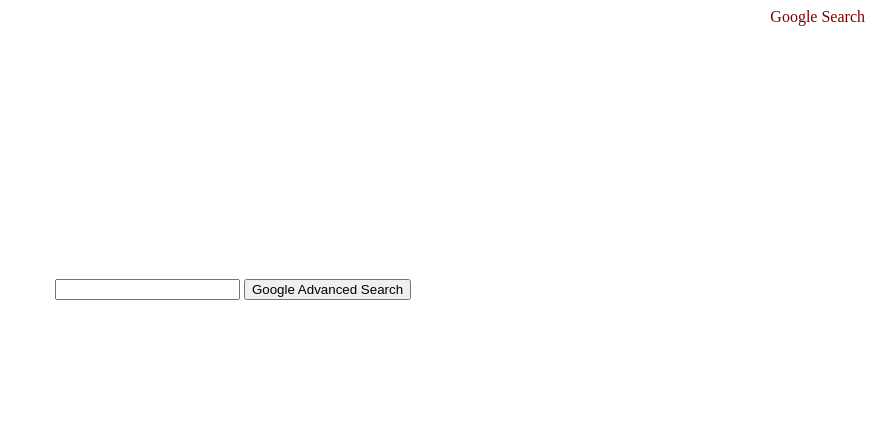
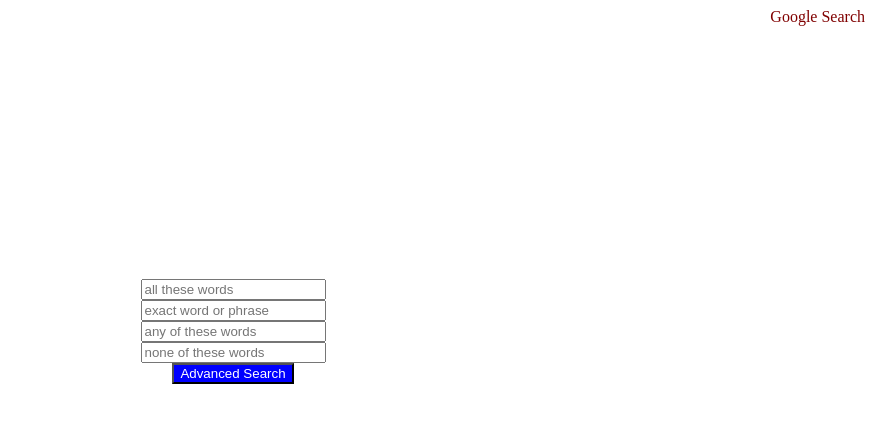
Before and after one commit to JGPutnam/CS50-Web-Programming, a plain HTML site: page Google-advanced-search-subpage.html in a window 1280 px wide. Shown: the whole page, without its empty margins (407-1280 px from the left). Drawn offline with Linux system fonts and the light colour scheme.

Commit message:
final draft of project 0?

```diff
--- a/Google-advanced-search-subpage.html
+++ b/Google-advanced-search-subpage.html
@@ -7,9 +7,16 @@
     <body>
         <a href="index.html">Google Search</a>
         <br>
-        <form action="https://www.google.com/advanced_search">
-            <input type="text" name="q">
-            <input type="submit" value="Google Advanced Search">
+        <form action="https://www.google.com/search">
+            <input type="text" name="as_q" placeholder="all these words">
+            <br>
+            <input type="text" name="as_epq" placeholder="exact word or phrase">
+            <br>
+            <input type="text" name="as_oq" placeholder="any of these words">
+            <br>
+            <input type="text" name="as_eq" placeholder="none of these words">
+            <br>
+            <input type="submit" id ="AGS" value="Advanced Search">
         </form>
 
     </body>
--- a/styles.css
+++ b/styles.css
@@ -13,3 +13,7 @@ form {
     margin-left: 20%;
     margin-right: 20%;
 }
+#AGS {
+    color:white;
+    background-color: blue;
+}
```
Also changed, not shown: index.html (+1 -1 lines).
